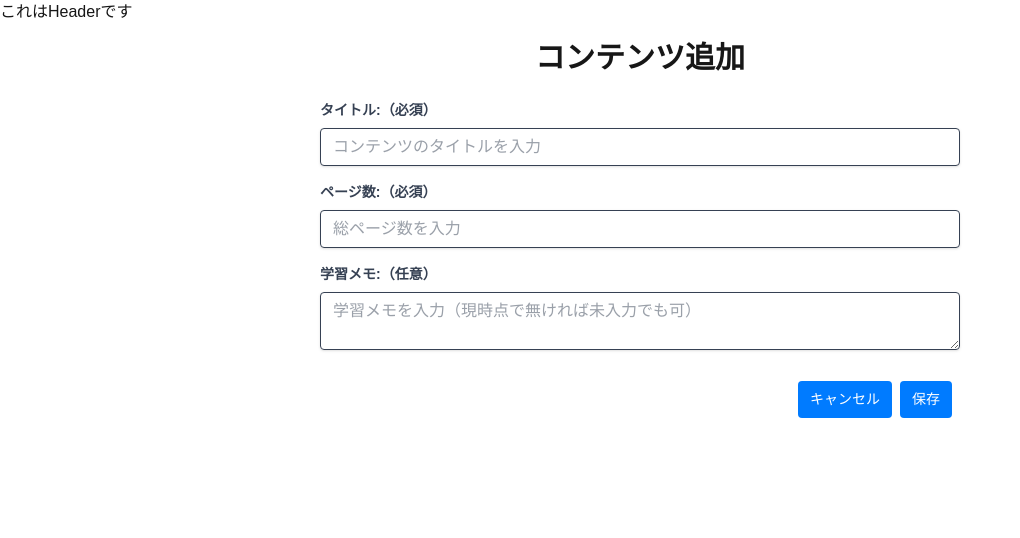
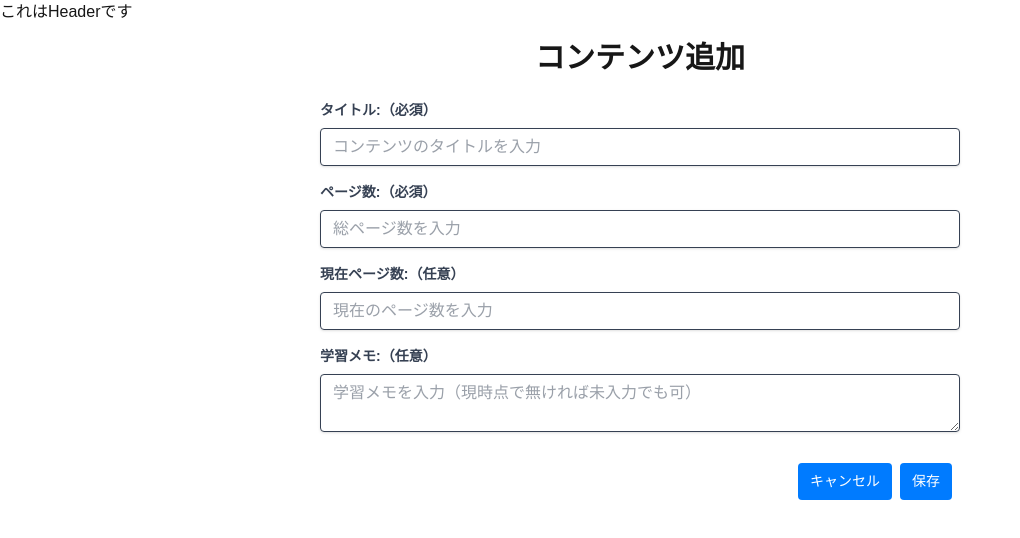
Before and after one commit to k-naoyuki/DOKUHA-roadmap, a Next.js app in the folder apps/dokuha-roadmap-frontend/: page /new in a window 1280 px wide. Shown: the top 538 px of the page, without its empty margins (0-1020 px from the left). Built offline with nearby package versions, Linux system fonts and the light colour scheme.

Commit message:
add: POST機能実装

```diff
--- a/apps/dokuha-roadmap-frontend/src/app/list/page.tsx
+++ b/apps/dokuha-roadmap-frontend/src/app/list/page.tsx
@@ -15,7 +15,7 @@ export type LearningContent = {
     updatedAt: string;
 };
 
-export default function list(){
+export default function ListPage(){
 
   const [contents, setContents] = useState<LearningContent[]>([]);
   const  router = useRouter();
--- a/apps/dokuha-roadmap-frontend/src/app/new/page.tsx
+++ b/apps/dokuha-roadmap-frontend/src/app/new/page.tsx
@@ -4,33 +4,75 @@ import React, { useState } from 'react';
 import { useRouter } from 'next/navigation';
 import Button from '@/components/ui/Button';
 
+export type postData = {
+  userId: string;
+  title: string;
+  totalPage: number;
+  currentPage: number;
+  note: string;
+}
+
 export default function EditPage() {
   const [title, setTitle] = useState<string>('');
   const [totalPage, setTotalPage] = useState<number | ''>('');
+  const [currentPage, setCurrentPage] = useState<number | ''>('');
   const [note, setNote] = useState<string>('');
 
   const router = useRouter();
 
-  const handleSubmit = () => {
+  //ユーザIDはテスト用に仮置き
+  //認証機能が実装されたら認証情報から取得するように修正する
+  const userId = '00000000-0000-0000-0000-000000000001';
 
+  const handleSubmit = async() => {
+
+    //TODO：この辺は適当にやってるのでちゃんと見直す
     if (!title.trim()) {
       alert('タイトルは必須入力です。');
       return;
     }
 
     if (totalPage === '' || isNaN(Number(totalPage)) || Number(totalPage) < 1) {
-      alert('ページ数は必須入力です。1以上の数値を入力してください。');
+      alert('総ページ数は必須入力です。1以上の数値を入力してください。');
       return;
     }
 
-    //ここでPOSTする想定なのでいったん設定問題ないか確認のログ出しておく
-    //TODO：POSTとばすー
-    console.log('タイトル:', title);
-    console.log('ページ数:', totalPage);
-    console.log('フリー入力 (Note):', note);
+    if (currentPage === '' || isNaN(Number(currentPage)) || Number(currentPage) < 1) {
+      alert('現在のページ数は必須入力です。1以上の数値を入力してください。');
+      return;
+    }
+
+    const formatPOSTData: postData = {
+      "userId": userId,
+      "title": title,
+      "totalPage": Number(totalPage),
+      "currentPage": Number(currentPage),
+      "note": note
+    }
+
+    try{
+      const response = await fetch(`${process.env.NEXT_PUBLIC_BE_URL}learning-contents`, {
+        method: 'POST',
+        headers: {
+          'Content-Type': 'application/json',
+        },
+        body: JSON.stringify(formatPOSTData),
+      });
+      if (!response.ok) {
+        throw new Error(`HTTP error! status: ${response.status}`);
+      }
+    }catch(error){
+        // TODO: 適切なエラーハンドリングに置き換える
+        console.log('エラーが発生しました:', error);
+    }finally{
+      //TODO：成功時のメッセージをlist画面で表示する。どうやるんだろう。要確認
+      router.back();
+    }
+
   };
 
   const handleCancel = () => {
+    //TODO：内容は保存されません。みたいな警告メッセージを出す。
     router.back();
   };
 
@@ -71,6 +113,25 @@ export default function EditPage() {
         />
       </div>
 
+      <div className="mb-4">
+        <label htmlFor="currentPage" className="block text-gray-700 text-sm font-bold mb-2">
+          現在ページ数:（任意）
+        </label>
+        <input
+          type="number"
+          id="currentPage"
+          value={currentPage}
+          onChange={(e) => {
+            const value = e.target.value;
+            setCurrentPage(value === '' ? '' : (isNaN(Number(value)) ? 0 : Number(value)));
+          }}
+          min="1"
+          className="shadow appearance-none border rounded w-full py-2 px-3 text-gray-700 leading-tight focus:outline-none focus:shadow-outline"
+          placeholder="現在のページ数を入力"
+          required
+        />
+      </div>
+
       <div className="mb-6">
         <label htmlFor="note" className="block text-gray-700 text-sm font-bold mb-2">
           学習メモ:（任意）
```
